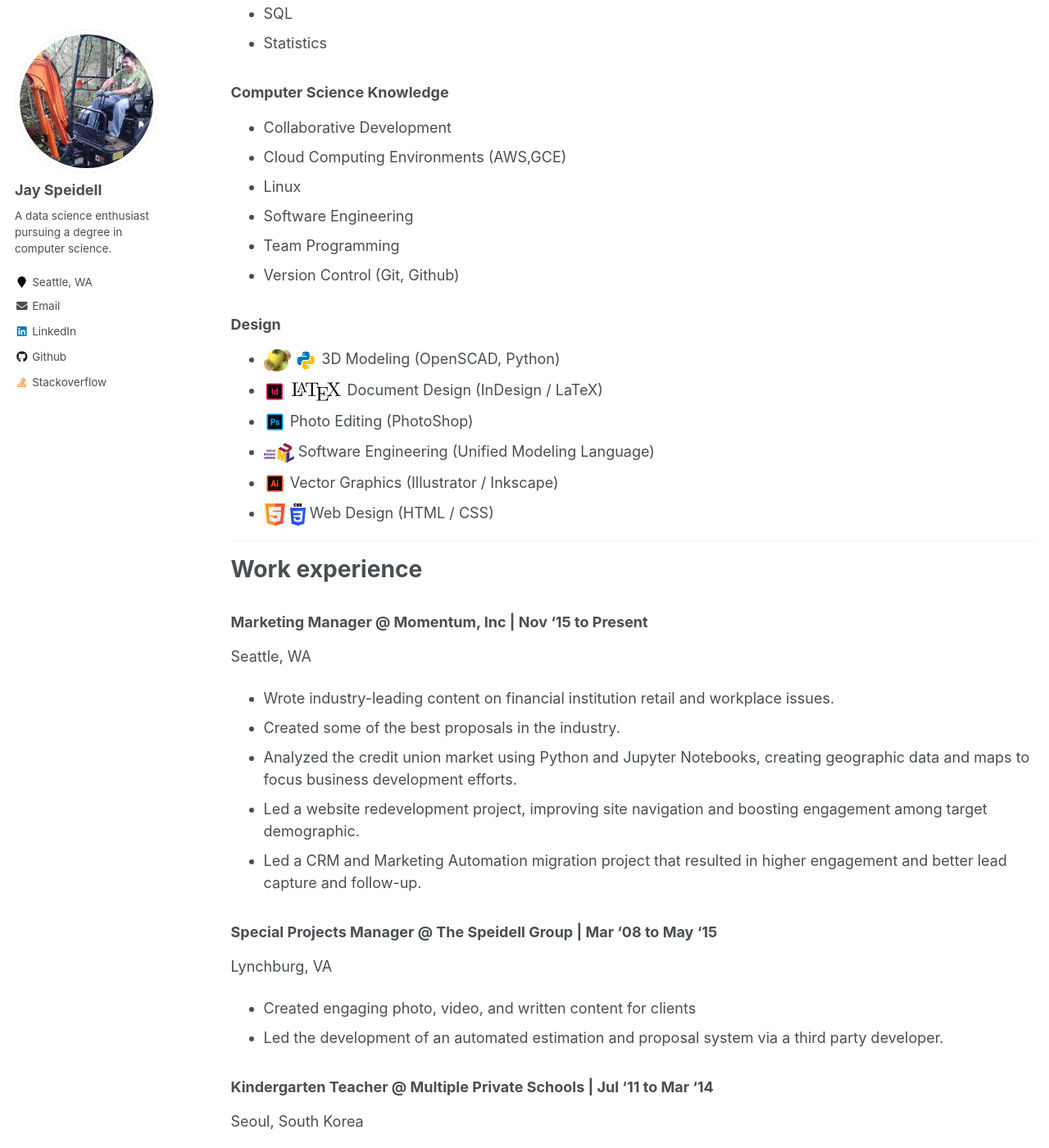
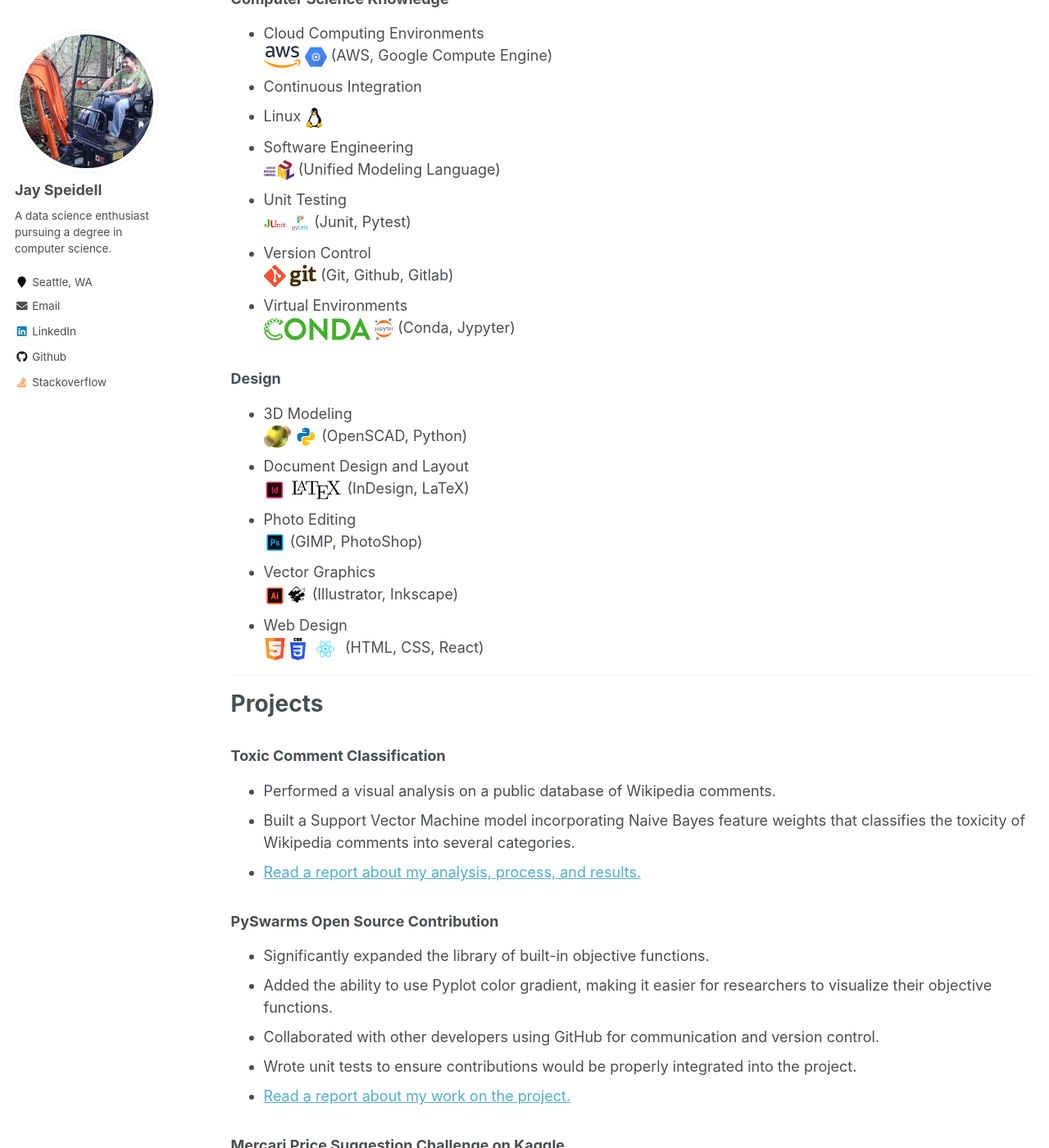
Before and after one commit to jayspeidell/jayspeidell.github.io, a Jekyll site: the page built from _pages/cv.md, in a window 1280 px wide and 1400 px high, scrolled down 1133 px. Shown: the whole window at 82% size. Built offline with Jekyll 4.4.1, drawn with Linux system fonts in a browser that asks for light colours; some of the changed text lies outside the part shown.

Commit message:
Some pretty resume formatting

```diff
--- a/_pages/cv.md
+++ b/_pages/cv.md
@@ -21,31 +21,31 @@ For a demonstration of my data science and programing skills, check out my [Proj
 
 Made with LaTeX.
 {:/comment}
-<a href="/images/resume/Jay_Speidell.pdf">Download My Resume (PDF)</a>
+<a href="/images/resume/Jay_Speidell.pdf" target="_blank">Download My Resume for Humans (PDF)</a> <br />
+<a href="/images/resume/Jay_Speidell_ATS.docx">Download My Resume for ATS Systems (docx)</a>
+
+<hr>
 
 * [Education](#education)<br />
 * [Skills](#skills)<br />
+* [Projects](#projects)<br />
 * [Experience](#work-experience)<br />
-* [Projects](#projects)<br />
 
 <hr>
 
 # Education
 
-* B.S. in Computer Science, Old Dominion University, 2020
-* B.A. in English, Virginia Tech, 2011
+* ![-ico](\images\ico\odu.svg) B.S. in Computer Science, Old Dominion University, 2020
+*  ![-ico](\images\ico\Virginia_Tech_Hokies_logo.svg) B.A. in English, Virginia Tech, 2011
 
 <hr>
 
 # Skills
 ### Programming Languages
 * ![-ico](\images\ico\clang.svg) C (Intermediate, DSA Exercises)
-* ![-ico](\images\ico\icons8-c++.svg) C++ (Advanced, Medium Sized Projects)
+* ![-ico](\images\ico\icons8-c++.svg) C++ (High-Intermediate, Medium Sized Projects)
 * ![-ico](\images\ico\icons8-java.svg) Java (Intermediate, Larger Projects)
-* ![-ico](\images\ico\icons8-javascript.svg) Javascript (Beginner, Small Projects)
-* ![-ico](\images\ico\icons8-python.svg) Python  (Advanced, Use Daily, Open Source Contributions)
-
-(Beginner: I can work on simpler projects, Intermediate: I'm comfortable digging in and figuring things out, Advanced: I can comfortably scan larger repositories, understand what's going on, and develop productively using reference materials, Expert: I no longer rely on reference materials to refresh my memory on core aspects of the language. )
+* ![-ico](\images\ico\icons8-python.svg) Python (Advanced, Use Daily, Open Source Contributions)
 
 ### Data Skills
 * Data Visualization
@@ -55,42 +55,21 @@ Made with LaTeX.
 * Statistics
 
 ### Computer Science Knowledge
-* Collaborative Development
-* Cloud Computing Environments
-(AWS,GCE)
-* Linux
-* Software Engineering
-* Team Programming
-* Version Control (Git, Github)
+* Cloud Computing Environments <br /> ![-ico](\images\ico\Amazon_Web_Services_Logo.svg) ![-ico](\images\ico\gce.svg)
+(AWS, Google Compute Engine)
+* Continuous Integration
+* Linux ![-ico](\images\ico\Tux.svg)
+* Software Engineering <br /> ![-ico](\images\ico\UML_logo.svg) (Unified Modeling Language)
+*  Unit Testing <br /> ![-ico](\images\ico\junit.png) ![-ico](\images\ico\pytest.webp)  (Junit, Pytest)
+* Version Control <br /> ![-ico](\images\ico\Git-logo.svg)  (Git, Github, Gitlab)
+*  Virtual Environments <br /> ![-ico](\images\ico\conda.svg) ![-ico](\images\ico\jupyter.svg) (Conda, Jypyter)
 
 ### Design
-* ![-ico](\images\ico\Openscad_SVG.svg) ![-ico](\images\ico\icons8-python.svg) 3D Modeling (OpenSCAD, Python)
-* ![-ico](\images\ico\icons8-adobe-indesign.svg) ![-ico](\images\ico\LaTeX_logo.svg) Document Design (InDesign / LaTeX)
-* ![-ico](\images\ico\icons8-adobe-photoshop.svg) Photo Editing (PhotoShop)
-* ![-ico](\images\ico\UML_logo.svg) Software Engineering (Unified Modeling Language)
-* ![-ico](\images\ico\icons8-adobe-illustrator.svg) Vector Graphics (Illustrator / Inkscape)
-*  ![-ico](\images\ico\html5.svg) ![-ico](\images\ico\CSS3_logo_and_wordmark.svg) Web Design (HTML / CSS)
-
-<hr>
-
-# Work experience
-### Marketing Manager @ Momentum, Inc \| Nov '15 to Present
-Seattle, WA
-* Wrote industry-leading content on financial institution retail and workplace issues.
-* Created some of the best proposals in the industry.
-* Analyzed the credit union market using Python and Jupyter Notebooks, creating geographic data and maps to focus business development efforts.
-* Led a website redevelopment project, improving site navigation and boosting engagement among target demographic.
-* Led a CRM and Marketing Automation migration project that resulted in higher engagement and better lead capture and follow-up.
-
-### Special Projects Manager @ The Speidell Group \| Mar '08 to May '15
-Lynchburg, VA
-* Created engaging photo, video, and written content for clients
-* Led the development of an automated estimation and proposal system via a third party developer.
-
-### Kindergarten Teacher @ Multiple Private Schools \| Jul '11 to Mar '14
-Seoul, South Korea
-### Reporter @ The Collegiate Times \| May'10 - Jun'11
-Blacksburg, VA
+* 3D Modeling  <br /> ![-ico](\images\ico\Openscad_SVG.svg) ![-ico](\images\ico\icons8-python.svg) (OpenSCAD, Python)
+* Document Design and Layout <br /> ![-ico](\images\ico\icons8-adobe-indesign.svg) ![-ico](\images\ico\LaTeX_logo.svg) (InDesign, LaTeX)
+* Photo Editing  <br /> ![-ico](\images\ico\icons8-adobe-photoshop.svg) (GIMP, PhotoShop)
+* Vector Graphics  <br /> ![-ico](\images\ico\icons8-adobe-illustrator.svg)![-ico](\images\ico\Inkscape-HIG-mental.svg) (Illustrator, Inkscape)
+*  Web Design <br /> ![-ico](\images\ico\html5.svg) ![-ico](\images\ico\CSS3_logo_and_wordmark.svg) ![-ico](\images\ico\react.svg)  (HTML, CSS, React)
 
 <hr>
 
@@ -122,3 +101,24 @@ Blacksburg, VA
 ### Super Moon Attack
 * Developed a game in Python where you can fly a space ship over the surface of the moon and shoot aliens.
 * [View the project repository on GitHub](https://github.com/jayspeidell/super-moon-attack){:target="_blank"}
+
+<hr>
+
+# Work experience
+### Marketing Manager @ Momentum, Inc \| Nov '15 to Present
+Seattle, WA
+* Write industry-leading content on financial institution retail and workplace issues.
+* Create some of the best proposals in the industry.
+* Analyze the credit union market using Python and Jupyter Notebooks, creating geographic data and maps to focus business development efforts.
+* Led a website redevelopment project, improving site navigation and boosting engagement among target demographic.
+* Led a CRM and Marketing Automation migration project that resulted in higher engagement and better lead capture and follow-up.
+
+### Special Projects Manager @ The Speidell Group \| Mar '08 to May '15
+Lynchburg, VA
+* Created engaging photo, video, and written content for clients
+* Led the development of an automated estimation and proposal system via a third party developer.
+
+### Kindergarten Teacher @ Multiple Private Schools \| Jul '11 to Mar '14
+Seoul, South Korea
+### Reporter @ The Collegiate Times \| May'10 - Jun'11
+Blacksburg, VA
```
Also changed, not shown: images/ico/Amazon_Web_Services_Logo.svg (added), images/ico/Ei-sc-github.svg (added), images/ico/Git-logo.svg (added), images/ico/Gitlab.svg (added), images/ico/Inkscape-HIG-mental.svg (added), images/ico/Tux.svg (added), images/ico/Virginia_Tech_Hokies_logo.svg (added), images/ico/conda.svg (added), images/ico/gce.svg (added), images/ico/junit.png (added), images/ico/jupyter.svg (added), images/ico/odu.svg (added), images/ico/pytest.webp (added), images/ico/react.svg (added), 2 more files, 2 other files.
